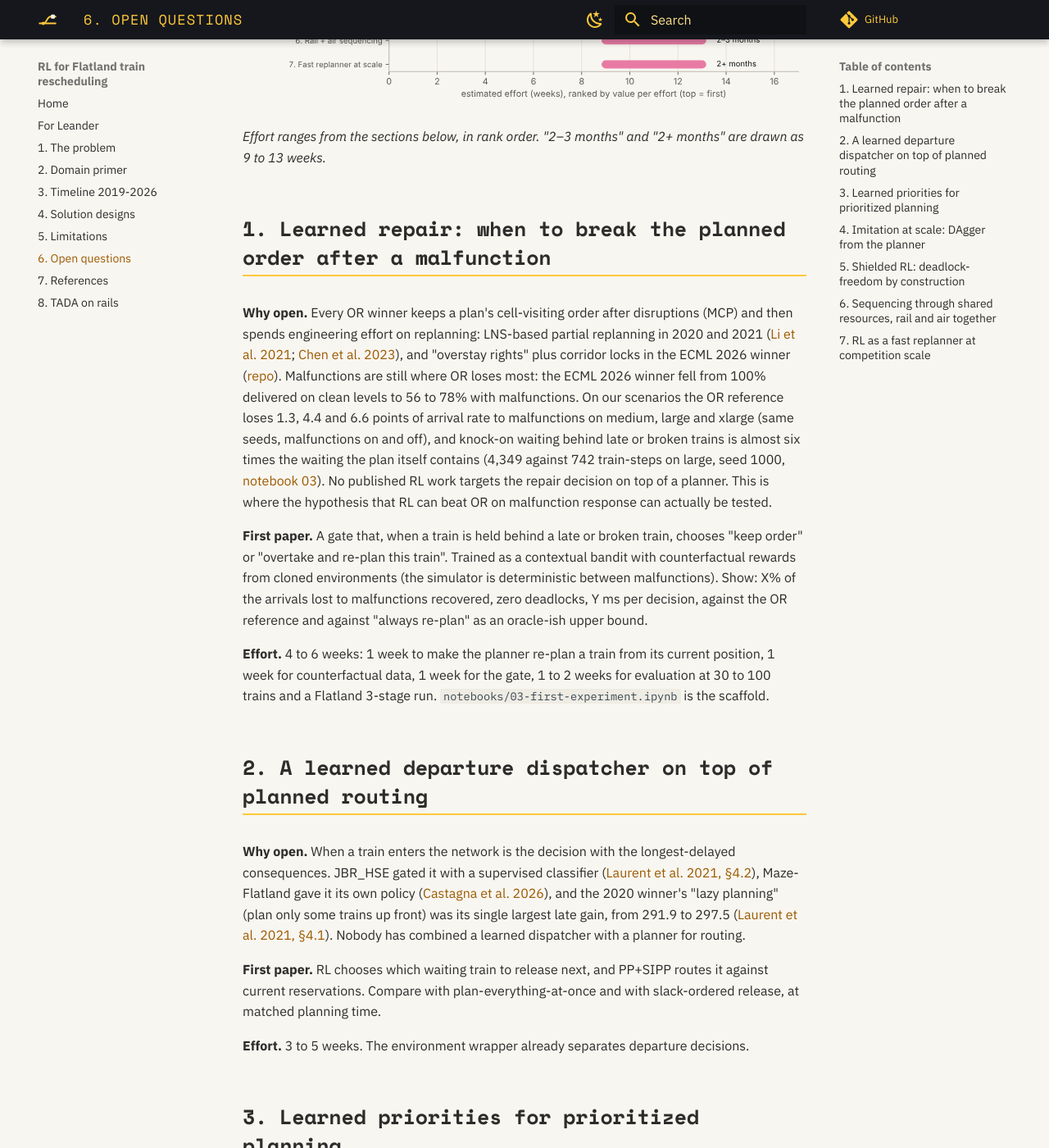
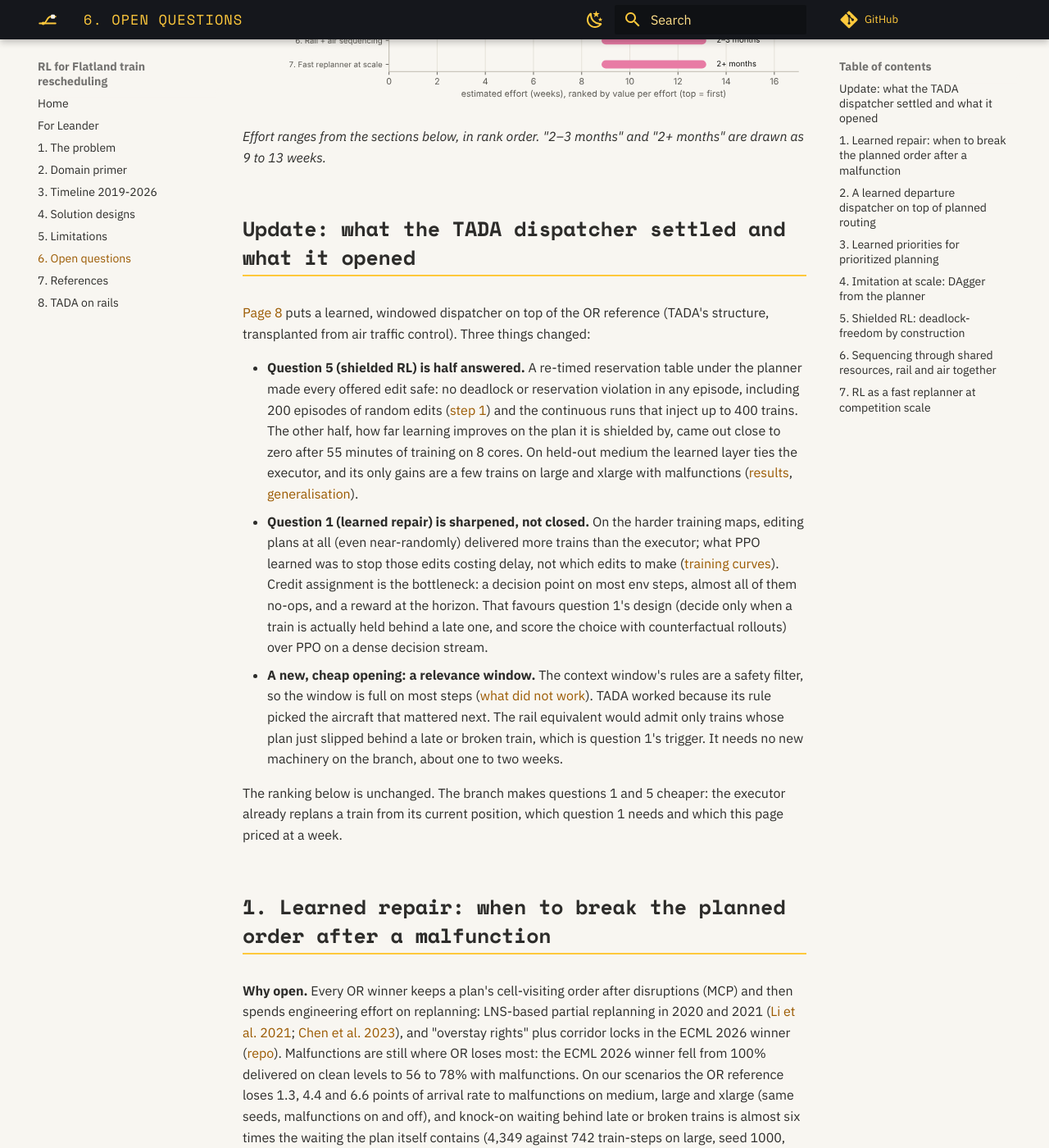
Before and after one commit to leandergrech/rl-flatland-rescheduling, an MkDocs documentation site: the page built from docs/06-open-questions.md, in a window 1280 px wide and 1400 px high, scrolled down 552 px. Shown: the whole window at 82% size. Built offline with MkDocs 1.6.1 and Material for MkDocs 9.7.7, drawn with Linux system fonts in a browser that asks for light colours; comment, search, counter and statistics services are not loaded.

Commit message:
Open questions: what the TADA dispatcher settled (shield half of Q5), sharpened (Q1) and opened (relevance window)
Co-Authored-By: Claude Opus 5.5 <noreply@anthropic.com>

```diff
--- a/docs/06-open-questions.md
+++ b/docs/06-open-questions.md
@@ -14,6 +14,36 @@ openings that attach learning to a planner (1 to 4) rank above those that try to
 ![The seven openings by estimated effort, in rank order](assets/figures/openings-dark.svg#only-dark)
 
 *Effort ranges from the sections below, in rank order. "2–3 months" and "2+ months" are drawn as 9 to 13 weeks.*
+
+## Update: what the TADA dispatcher settled and what it opened
+
+[Page 8](08-tada-dispatcher.md) puts a learned, windowed dispatcher on top of the OR reference
+(TADA's structure, transplanted from air traffic control). Three things changed:
+
+- **Question 5 (shielded RL) is half answered.** A re-timed reservation table under the planner
+  made every offered edit safe: no deadlock or reservation violation in any episode, including
+  200 episodes of random edits ([step 1](08-tada-dispatcher.md#step-1-the-executor-reproduces-main-exactly))
+  and the continuous runs that inject up to 400 trains. The other half, how far learning improves on the
+  plan it is shielded by, came out close to zero after 55 minutes of training on 8 cores. On held-out medium the
+  learned layer ties the executor, and its only gains are a few trains on large and xlarge with
+  malfunctions ([results](08-tada-dispatcher.md#results-on-medium),
+  [generalisation](08-tada-dispatcher.md#generalisation-without-retraining)).
+- **Question 1 (learned repair) is sharpened, not closed.** On the harder training maps, editing
+  plans at all (even near-randomly) delivered more trains than the executor; what PPO learned was
+  to stop those edits costing delay, not which edits to make
+  ([training curves](08-tada-dispatcher.md#results-on-medium)). Credit assignment is the
+  bottleneck: a decision point on most env steps, almost all of them no-ops, and a reward at the
+  horizon. That favours question 1's design (decide only when a train is actually held behind a
+  late one, and score the choice with counterfactual rollouts) over PPO on a dense decision stream.
+- **A new, cheap opening: a relevance window.** The context window's rules are a safety filter, so
+  the window is full on most steps ([what did not work](08-tada-dispatcher.md#what-did-not-work)).
+  TADA worked because its rule picked the aircraft that mattered next. The rail equivalent would admit
+  only trains whose plan just slipped behind a late or broken train, which is question 1's trigger.
+  It needs no new machinery on the branch, about one to two weeks.
+
+The ranking below is unchanged. The branch makes questions 1 and 5 cheaper: the executor already
+replans a train from its current position, which question 1 needs and which this page priced at a
+week.
 
 ## 1. Learned repair: when to break the planned order after a malfunction
 
```
